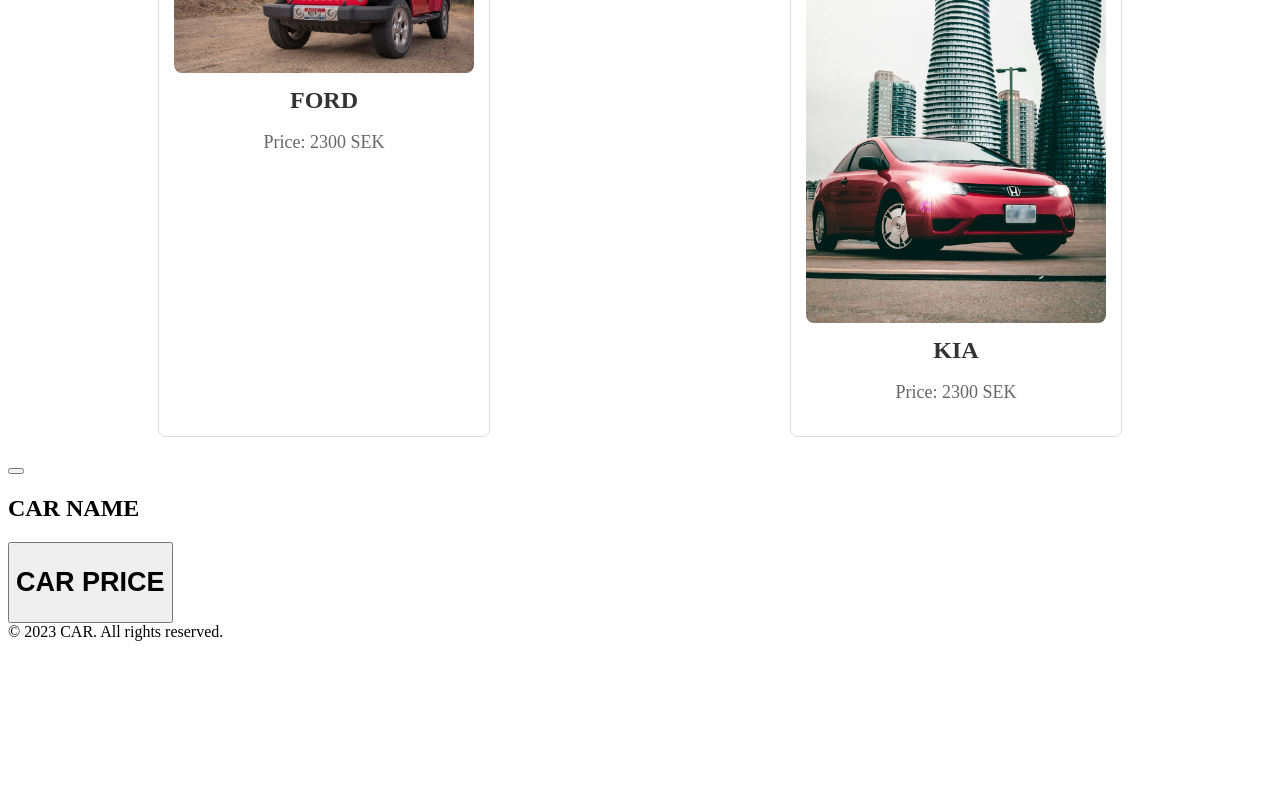
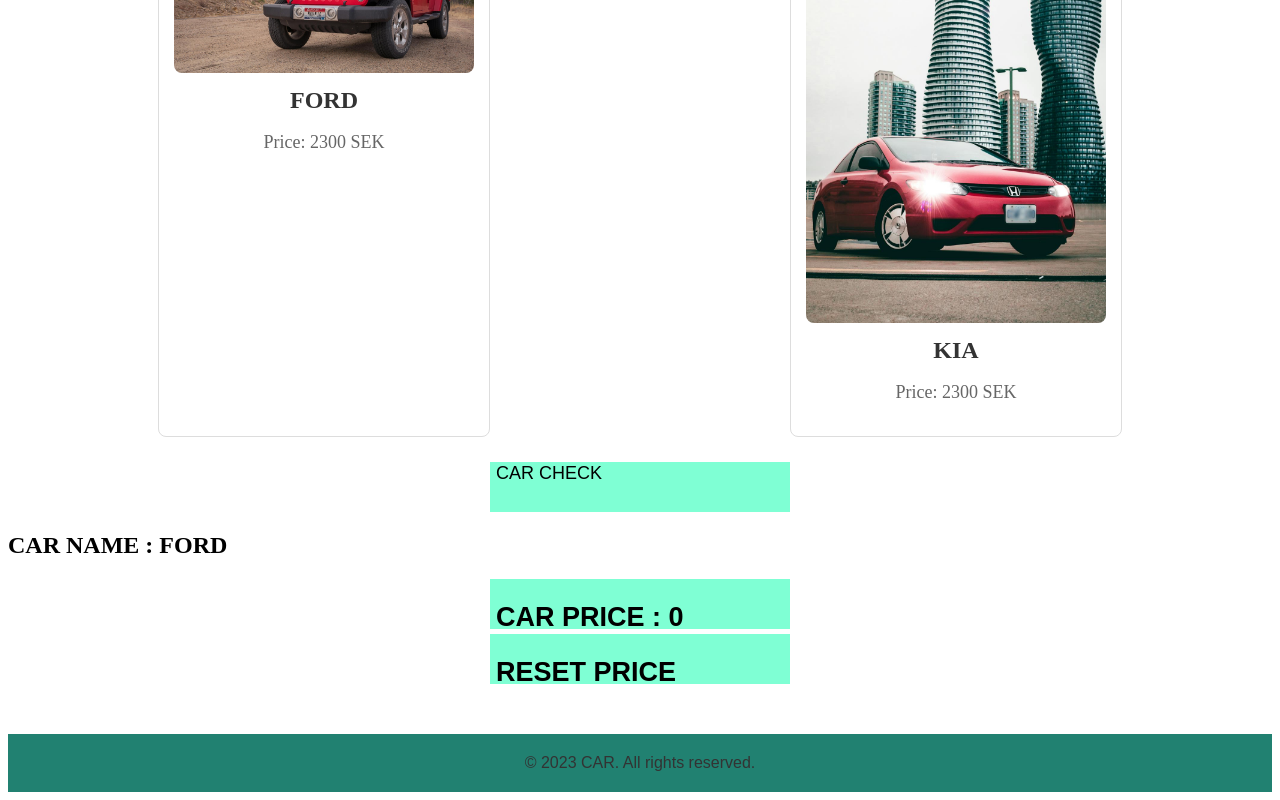
Before and after one commit to yousseforabi/react-1, a React (Vite) app: page / in a window 1280 px wide. Shown: the part 887-1687 px from the top of the page. Before the commit the page ends 1536 px from the top, so only its background shows below. Built offline with nearby package versions, Linux system fonts and the light colour scheme.

Commit message:
adding css

```diff
--- a/src/Footer.jsx
+++ b/src/Footer.jsx
@@ -1,5 +1,5 @@
 
 function Footer(){
-    return <div>&copy; 2023 CAR. All rights reserved.</div>
+    return <div className="footer">&copy; 2023 CAR. All rights reserved.</div>
 }
 export  default Footer;
--- a/src/index.css
+++ b/src/index.css
@@ -11,4 +11,28 @@
 }
 .home-btn {
   font-size: large;
+  background-color: aquamarine;
+  display: flex;
+  width: 300px;
+  height: 50px;
+  border: #333;
+  margin: 5px auto;
 }
+.footer{
+  text-align: center;
+  margin-top: 50px;
+  color: #333;
+  padding: 20px;
+  background-color: #218171;
+  font: 1em sans-serif;
+
+}
+.navbar{
+  display: flex;
+  justify-content: space-between;
+  align-items: center;
+  background-color: #333;
+  padding: 10px;
+  color: #fff;
+  font: 1em sans-serif;
+}
--- a/src/pages/home.jsx
+++ b/src/pages/home.jsx
@@ -10,6 +10,9 @@
     const updatePrice = () =>{
      setPrice(carPrice +1);
     }
+    const resetPrice = () => {
+        setPrice(0);
+    }
 
     return (<>
     <Car model1="Mercedes" price1="2300"
@@ -21,11 +24,14 @@
 
 
     <div>
-        <button className='home-btn' onClick={updateName}></button>
-      <h2>CAR NAME</h2>
+        <button className='home-btn' onClick={updateName}> CAR CHECK</button>
+      <h2>CAR NAME : {carName}</h2>
       <button className='home-btn' onClick={updatePrice}>
-        <h2>CAR PRICE</h2>
+        <h2>CAR PRICE : {carPrice}</h2>
       </button>
+      <button className="home-btn" onClick={resetPrice}>
+          <h2>RESET PRICE</h2>
+        </button>
     </div>
     </>
    )
```
